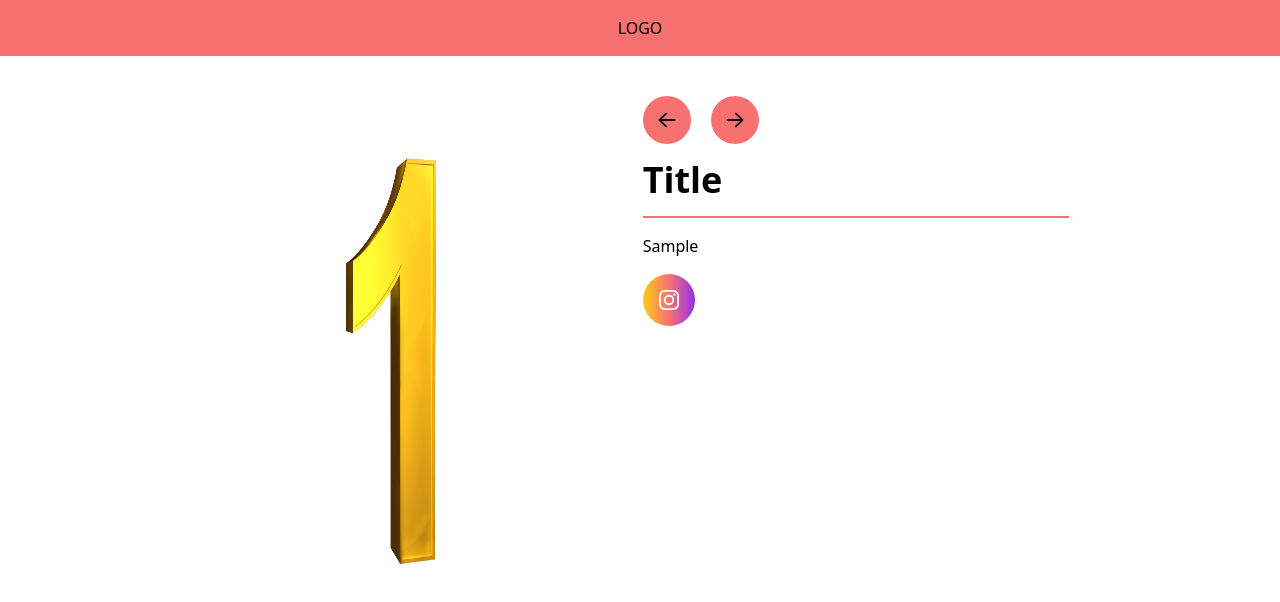
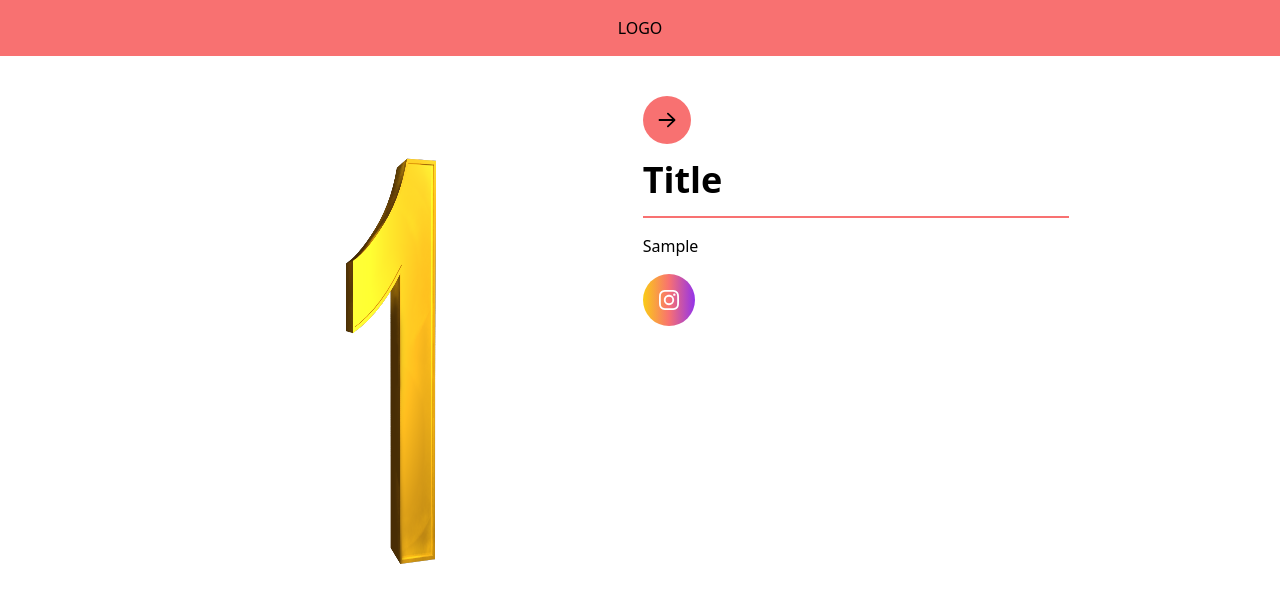
Before and after one commit to OrneryCash/pcshspl-st-art, a SvelteKit app: page /art/1/1 in a window 1280 px wide. Shown: the top 602 px of the page. Built offline with nearby package versions, Linux system fonts and the light colour scheme.

Commit message:
Make button disappear when it reach first and last art

```diff
--- a/src/routes/art/[room]/[number]/+page.svelte
+++ b/src/routes/art/[room]/[number]/+page.svelte
@@ -6,14 +6,14 @@
 	let previous = '';
 	let next = '';
 	$: if (room === 1 && number === 1) {
-		previous = '/art/1/1/#';
+		previous = '';
 	} else if (number === 1) {
 		previous = `/art/${room - 1}/${students[room - 2]}`;
 	} else {
 		previous = `/art/${room}/${number - 1}`;
 	}
 	$: if (room === 6 && number === 24) {
-		next = '/art/6/24/#';
+		next = '';
 	} else if (students[room - 1] === number) {
 		next = `/art/${room + 1}/1`;
 	} else {
@@ -31,12 +31,16 @@
 		<img class="aspect-a3 w-96" src={`/room${room}/number${number}.webp`} alt={data.ar.title} />
 		<div class="w-1/3">
 			<div class="flex gap-5 mb-4">
+                {#if previous !== ''}
                     <a href={previous}>
                         <img class="bg-red-400 rounded-full p-3 w-12" src="/arrow_left.svg" alt="Arrow Left" />
                     </a>
+                {/if}
+                {#if next !== ''}
                     <a href={next}>
                         <img class="bg-red-400 rounded-full p-3 w-12" src="/arrow_right.svg" alt="Arrow Right" />
                     </a>
+                {/if}
 			</div>
 			<h1 class="font-bold text-4xl pb-4 border-red-400 border-b-2">{data.ar.title}</h1>
 			<h3 class="py-4">{data.ar.description}</h3>
```
Lines whose indentation alone changed are shown as unchanged.
